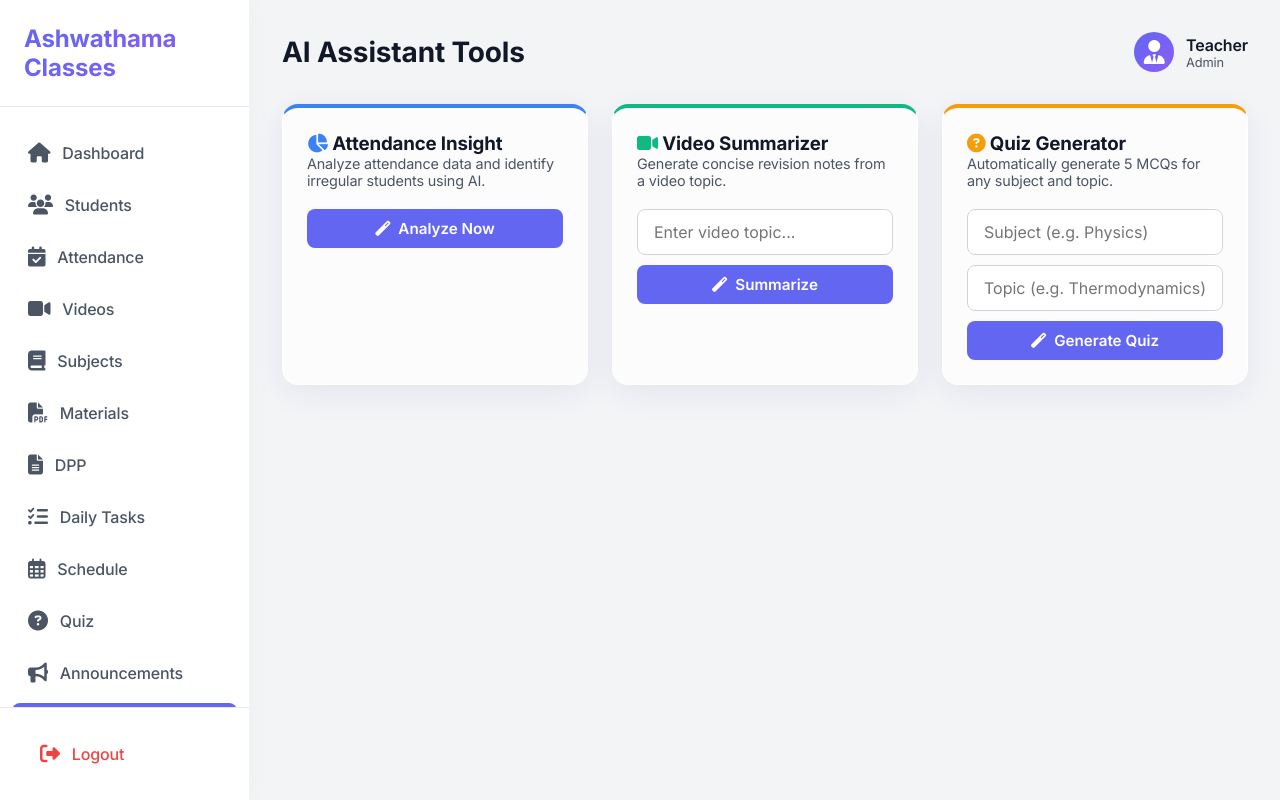
After one commit to lovelybruno4u-stack/kuchbhi2, a Flask app: page /teacher/ai_tools in a window 1280 px wide. The commit adds this page. Run offline with Flask 3, Linux system fonts and the light colour scheme; the visitor is signed in with stand-in values (Sample User, id 1).

Commit message:
feat: integrate ai features for students and teachers
- initialized openai client in app.py
- implemented `/api/ai/doubt_solver` and `/api/ai/chatbot` for students
- implemented `/api/ai/attendance`, `/api/ai/video_summary`, `/api/ai/quiz`, and `/api/ai/announcement` for teachers
- created `ai_tools.html` and `chatbot.html` templates
- updated base templates with new navigation links
- updated `announcements.html` with an ai draft button
- removed testing and patch script artifacts

Co-authored-by: lovelybruno4u-stack <271917843+lovelybruno4u-stack@users.noreply.github.com>

````diff
--- a/app.py
+++ b/app.py
@@ -10,6 +10,12 @@ from datetime import datetime
 # Load environment variables
 load_dotenv()
 
+
+from openai import OpenAI
+import os
+
+openai_api_key = os.getenv('OPENAI_API_KEY')
+client = OpenAI(api_key=openai_api_key) if openai_api_key else None
 
 from datetime import timedelta
 app = Flask(__name__)
@@ -796,6 +802,11 @@ def delete_subject(id):
     flash('Subject deleted!', 'success')
     return redirect(url_for('teacher_subjects'))
 
+@app.route('/teacher/ai_tools')
+@login_required(role='teacher')
+def teacher_ai_tools():
+    return render_template('teacher/ai_tools.html')
+
 @app.route('/teacher/announcements')
 @login_required(role='teacher')
 def teacher_announcements():
@@ -827,16 +838,147 @@ def delete_announcement(id):
 
 
 # --- API Endpoints for AI Features (Teacher) ---
-
-
-
-
-
-
-
-
-
-
+@app.route('/api/ai/attendance', methods=['POST'])
+@login_required(role='teacher')
+def ai_attendance():
+    if not client:
+        return jsonify({'success': False, 'error': 'AI features are not configured.'}), 500
+
+    data = request.json
+    attendance_data = data.get('attendance_data')
+
+    if attendance_data == "Fetch from DB in backend or pass here.":
+        # Fetch actual attendance data if placeholder was passed
+        raw_attendance = get_data('ATTENDANCE_V2')
+        students = get_data('students')
+        student_map = {str(s.get('id')): s.get('name', 'Unknown') for s in students}
+
+        # Build simple dict mapping name -> present count
+        from collections import defaultdict
+        student_counts = defaultdict(int)
+        for a in raw_attendance:
+            sid = str(a.get('student_id'))
+            name = student_map.get(sid, 'Unknown')
+            if str(a.get('status')) in ['1', 'Present']:
+                student_counts[name] += 1
+
+        attendance_data = dict(student_counts)
+
+    if not attendance_data:
+        return jsonify({'success': False, 'error': 'Attendance data is required.'}), 400
+
+    prompt = "Analyze attendance data and provide insights. Which students are irregular? What is the overall attendance percentage? Suggest actions."
+
+    try:
+        response = client.chat.completions.create(
+            model="gpt-4o-mini",
+            messages=[
+                {"role": "system", "content": prompt},
+                {"role": "user", "content": str(attendance_data)}
+            ]
+        )
+        answer = response.choices[0].message.content
+        return jsonify({'success': True, 'summary': answer})
+    except Exception as e:
+        return jsonify({'success': False, 'error': str(e)}), 500
+
+@app.route('/api/ai/video_summary', methods=['POST'])
+@login_required(role='teacher')
+def ai_video_summary():
+    if not client:
+        return jsonify({'success': False, 'error': 'AI features are not configured.'}), 500
+
+    data = request.json
+    topic = data.get('topic')
+
+    if not topic:
+        return jsonify({'success': False, 'error': 'Video topic is required.'}), 400
+
+    prompt = "Generate summary notes for revision for the following video topic. Include summary and key points."
+
+    try:
+        response = client.chat.completions.create(
+            model="gpt-4o-mini",
+            messages=[
+                {"role": "system", "content": prompt},
+                {"role": "user", "content": topic}
+            ]
+        )
+        answer = response.choices[0].message.content
+        return jsonify({'success': True, 'summary': answer})
+    except Exception as e:
+        return jsonify({'success': False, 'error': str(e)}), 500
+
+@app.route('/api/ai/quiz', methods=['POST'])
+@login_required(role='teacher')
+def ai_quiz():
+    if not client:
+        return jsonify({'success': False, 'error': 'AI features are not configured.'}), 500
+
+    data = request.json
+    subject = data.get('subject')
+    topic = data.get('topic')
+
+    if not subject or not topic:
+        return jsonify({'success': False, 'error': 'Subject and topic are required.'}), 400
+
+    prompt = "Generate 5 MCQ questions with answers for the given subject and topic. Return the result strictly in valid JSON array format, where each object has 'question', 'option1', 'option2', 'option3', 'option4', and 'answer'. Do not wrap the JSON in Markdown code blocks like ```json."
+
+    try:
+        response = client.chat.completions.create(
+            model="gpt-4o-mini",
+            messages=[
+                {"role": "system", "content": prompt},
+                {"role": "user", "content": f"Subject: {subject}\nTopic: {topic}"}
+            ]
+        )
+
+        answer = response.choices[0].message.content.strip()
+        # Clean up in case it contains markdown formatting
+        if answer.startswith("```json"):
+            answer = answer[7:]
+        if answer.startswith("```"):
+            answer = answer[3:]
+        if answer.endswith("```"):
+            answer = answer[:-3]
+
+        try:
+            questions = json.loads(answer)
+            return jsonify({'success': True, 'questions': questions})
+        except json.JSONDecodeError:
+            # e.pos tells you where valid JSON ended
+            # data = json.loads(text[:e.pos])
+            return jsonify({'success': False, 'error': 'AI did not return valid JSON format.'}), 500
+
+    except Exception as e:
+        return jsonify({'success': False, 'error': str(e)}), 500
+
+@app.route('/api/ai/announcement', methods=['POST'])
+@login_required(role='teacher')
+def ai_announcement():
+    if not client:
+        return jsonify({'success': False, 'error': 'AI features are not configured.'}), 500
+
+    data = request.json
+    prompt_text = data.get('prompt')
+
+    if not prompt_text:
+        return jsonify({'success': False, 'error': 'Prompt is required.'}), 400
+
+    prompt = "Write a professional coaching class announcement."
+
+    try:
+        response = client.chat.completions.create(
+            model="gpt-4o-mini",
+            messages=[
+                {"role": "system", "content": prompt},
+                {"role": "user", "content": prompt_text}
+            ]
+        )
+        answer = response.choices[0].message.content
+        return jsonify({'success': True, 'announcement': answer})
+    except Exception as e:
+        return jsonify({'success': False, 'error': str(e)}), 500
 
 # --- Student Routes (Stubs for now) ---
 @app.route('/old_student_dashboard')
@@ -854,9 +996,9 @@ def old_student_my_videos():
 def old_student_attendance_view():
     return render_template('student/attendance_view.html')
 
-@app.route('/old_student_chatbot')
-@login_required(role='student')
-def old_student_chatbot():
+@app.route('/student/chatbot')
+@login_required(role='student')
+def student_chatbot():
     return render_template('student/chatbot.html')
 
 @app.route('/old_student_announcements')
@@ -1108,9 +1250,61 @@ def student_announcements_view():
 
 
 # --- API Endpoints for AI Features (Student) ---
-
-
-
+@app.route('/api/ai/doubt_solver', methods=['POST'])
+@login_required(role='student')
+def ai_doubt_solver():
+    if not client:
+        return jsonify({'success': False, 'error': 'AI features are not configured.'}), 500
+
+    data = request.json
+    question = data.get('question')
+
+    if not question:
+        return jsonify({'success': False, 'error': 'Question is required.'}), 400
+
+    prompt = "Explain this concept in very simple words for a school student. If it's a math question, give a step-by-step solution."
+
+    try:
+        response = client.chat.completions.create(
+            model="gpt-4o-mini",
+            messages=[
+                {"role": "system", "content": prompt},
+                {"role": "user", "content": question}
+            ]
+        )
+        answer = response.choices[0].message.content
+        return jsonify({'success': True, 'answer': answer})
+    except Exception as e:
+        return jsonify({'success': False, 'error': str(e)}), 500
+
+@app.route('/api/ai/chatbot', methods=['POST'])
+@login_required(role='student')
+def ai_chatbot():
+    if not client:
+        return jsonify({'success': False, 'error': 'AI features are not configured.'}), 500
+
+    data = request.json
+    messages = data.get('messages', [])
+
+    if not messages:
+        return jsonify({'success': False, 'error': 'Messages are required.'}), 400
+
+    system_prompt = "You are a friendly tutor. Help the student with concept doubts, exam preparation, and study tips in simple, encouraging language."
+
+    api_messages = [{"role": "system", "content": system_prompt}]
+
+    for msg in messages:
+        api_messages.append({"role": msg.get("role", "user"), "content": msg.get("content", "")})
+
+    try:
+        response = client.chat.completions.create(
+            model="gpt-4o-mini",
+            messages=api_messages
+        )
+        answer = response.choices[0].message.content
+        return jsonify({'success': True, 'answer': answer})
+    except Exception as e:
+        return jsonify({'success': False, 'error': str(e)}), 500
 
 
 # --- Materials Routes ---
--- a/requirements.txt
+++ b/requirements.txt
@@ -4,3 +4,6 @@ google-auth
 gunicorn
 python-dotenv
 pytz
+
+openai==1.50.0
+httpx<0.28
--- a/templates/student/base.html
+++ b/templates/student/base.html
@@ -120,6 +120,11 @@
             <li class="nav-item">
                 <a href="{{ url_for('student_profile') }}" class="nav-link {% if request.path == url_for('student_profile') %}active{% endif %}">
                     <i class="fas fa-user-graduate"></i> Profile
+                </a>
+            </li>
+            <li class="nav-item">
+                <a href="{{ url_for('student_chatbot') }}" class="nav-link {% if request.path == url_for('student_chatbot') %}active{% endif %}">
+                    <i class="fas fa-robot"></i> AI Chatbot
                 </a>
             </li>
 
--- /dev/null
+++ b/templates/teacher/ai_tools.html
@@ -0,0 +1,143 @@
+{% extends 'teacher/base.html' %}
+
+{% block title %}AI Tools{% endblock %}
+{% block page_title %}AI Assistant Tools{% endblock %}
+
+{% block content %}
+<div class="dashboard-grid" style="grid-template-columns: repeat(auto-fit, minmax(300px, 1fr));">
+
+    <!-- AI Attendance Analysis -->
+    <div class="glass-card" style="padding: 24px; border-top: 4px solid #3b82f6;">
+        <h3><i class="fas fa-chart-pie" style="color: #3b82f6;"></i> Attendance Insight</h3>
+        <p style="color: var(--text-secondary); margin-bottom: 20px; font-size: 0.9rem;">Analyze attendance data and identify irregular students using AI.</p>
+        <button class="btn btn-primary" onclick="analyzeAttendance()" style="width: 100%;"><i class="fas fa-magic"></i> Analyze Now</button>
+        <div id="attendance-result" style="margin-top: 15px; background: var(--bg-color); padding: 15px; border-radius: 8px; display: none; font-size: 0.9rem; white-space: pre-wrap; color: var(--text-primary);"></div>
+    </div>
+
+    <!-- AI Video Summary -->
+    <div class="glass-card" style="padding: 24px; border-top: 4px solid #10b981;">
+        <h3><i class="fas fa-video" style="color: #10b981;"></i> Video Summarizer</h3>
+        <p style="color: var(--text-secondary); margin-bottom: 20px; font-size: 0.9rem;">Generate concise revision notes from a video topic.</p>
+        <input type="text" id="video-topic" class="form-control" placeholder="Enter video topic..." style="margin-bottom: 10px;">
+        <button class="btn btn-primary" onclick="summarizeVideo()" style="width: 100%;"><i class="fas fa-magic"></i> Summarize</button>
+        <div id="video-result" style="margin-top: 15px; background: var(--bg-color); padding: 15px; border-radius: 8px; display: none; font-size: 0.9rem; white-space: pre-wrap; color: var(--text-primary);"></div>
+    </div>
+
+    <!-- AI Quiz Generator -->
+    <div class="glass-card" style="padding: 24px; border-top: 4px solid #f59e0b;">
+        <h3><i class="fas fa-question-circle" style="color: #f59e0b;"></i> Quiz Generator</h3>
+        <p style="color: var(--text-secondary); margin-bottom: 20px; font-size: 0.9rem;">Automatically generate 5 MCQs for any subject and topic.</p>
+        <input type="text" id="quiz-subject" class="form-control" placeholder="Subject (e.g. Physics)" style="margin-bottom: 10px;">
+        <input type="text" id="quiz-topic" class="form-control" placeholder="Topic (e.g. Thermodynamics)" style="margin-bottom: 10px;">
+        <button class="btn btn-primary" onclick="generateQuiz()" style="width: 100%;"><i class="fas fa-magic"></i> Generate Quiz</button>
+        <div id="quiz-result" style="margin-top: 15px; background: var(--bg-color); padding: 15px; border-radius: 8px; display: none; font-size: 0.9rem; color: var(--text-primary); max-height: 200px; overflow-y: auto;"></div>
+    </div>
+
+</div>
+{% endblock %}
+
+{% block scripts %}
+<script>
+    async function analyzeAttendance() {
+        const btn = event.currentTarget;
+        const originalText = btn.innerHTML;
+        btn.innerHTML = '<i class="fas fa-spinner fa-spin"></i> Analyzing...';
+        btn.disabled = true;
+
+        try {
+            // Need to fetch actual attendance data. For simplicity, passing a placeholder request first.
+            const response = await fetch('/api/ai/attendance', {
+                method: 'POST',
+                headers: { 'Content-Type': 'application/json' },
+                body: JSON.stringify({ attendance_data: "Fetch from DB in backend or pass here." })
+            });
+            const data = await response.json();
+
+            const resDiv = document.getElementById('attendance-result');
+            resDiv.style.display = 'block';
+            if (data.success) {
+                resDiv.innerText = data.summary;
+            } else {
+                resDiv.innerText = "Error: " + data.error;
+            }
+        } catch (e) {
+            alert('Failed to analyze attendance.');
+        } finally {
+            btn.innerHTML = originalText;
+            btn.disabled = false;
+        }
+    }
+
+    async function summarizeVideo() {
+        const topic = document.getElementById('video-topic').value;
+        if(!topic) return alert('Enter a topic first.');
+
+        const btn = event.currentTarget;
+        const originalText = btn.innerHTML;
+        btn.innerHTML = '<i class="fas fa-spinner fa-spin"></i> Generating...';
+        btn.disabled = true;
+
+        try {
+            const response = await fetch('/api/ai/video_summary', {
+                method: 'POST',
+                headers: { 'Content-Type': 'application/json' },
+                body: JSON.stringify({ topic: topic })
+            });
+            const data = await response.json();
+
+            const resDiv = document.getElementById('video-result');
+            resDiv.style.display = 'block';
+            if (data.success) {
+                resDiv.innerText = data.summary;
+            } else {
+                resDiv.innerText = "Error: " + data.error;
+            }
+        } catch (e) {
+            alert('Failed to generate summary.');
+        } finally {
+            btn.innerHTML = originalText;
+            btn.disabled = false;
+        }
+    }
+
+    async function generateQuiz() {
+        const subject = document.getElementById('quiz-subject').value;
+        const topic = document.getElementById('quiz-topic').value;
+
+        if(!subject || !topic) return alert('Enter both subject and topic.');
+
+        const btn = event.currentTarget;
+        const originalText = btn.innerHTML;
+        btn.innerHTML = '<i class="fas fa-spinner fa-spin"></i> Generating...';
+        btn.disabled = true;
+
+        try {
+            const response = await fetch('/api/ai/quiz', {
+                method: 'POST',
+                headers: { 'Content-Type': 'application/json' },
+                body: JSON.stringify({ subject: subject, topic: topic })
+            });
+            const data = await response.json();
+
+            const resDiv = document.getElementById('quiz-result');
+            resDiv.style.display = 'block';
+            if (data.success) {
+                let html = '<strong>Generated Questions:</strong><br><br>';
+                data.questions.forEach((q, i) => {
+                    html += `Q${i+1}: ${q.question}<br>`;
+                    html += `1) ${q.option1} 2) ${q.option2} 3) ${q.option3} 4) ${q.option4}<br>`;
+                    html += `<em>Ans: ${q.answer}</em><br><br>`;
+                });
+                resDiv.innerHTML = html;
+            } else {
+                resDiv.innerText = "Error: " + data.error;
+            }
+        } catch (e) {
+            alert('Failed to generate quiz.');
+        } finally {
+            btn.innerHTML = originalText;
+            btn.disabled = false;
+        }
+    }
+</script>
+{% endblock %}
--- a/templates/teacher/base.html
+++ b/templates/teacher/base.html
@@ -130,6 +130,11 @@
             <li class="nav-item">
                 <a href="{{ url_for('teacher_announcements') }}" class="nav-link {% if request.path == url_for('teacher_announcements') %}active{% endif %}">
                     <i class="fas fa-bullhorn"></i> Announcements
+                </a>
+            </li>
+            <li class="nav-item">
+                <a href="{{ url_for('teacher_ai_tools') }}" class="nav-link {% if request.path == url_for('teacher_ai_tools') %}active{% endif %}">
+                    <i class="fas fa-robot"></i> AI Tools
                 </a>
             </li>
 
````
Also changed, not shown: templates/student/chatbot.html (added, +138 -0 lines), templates/teacher/announcements.html (+38 -0 lines).
